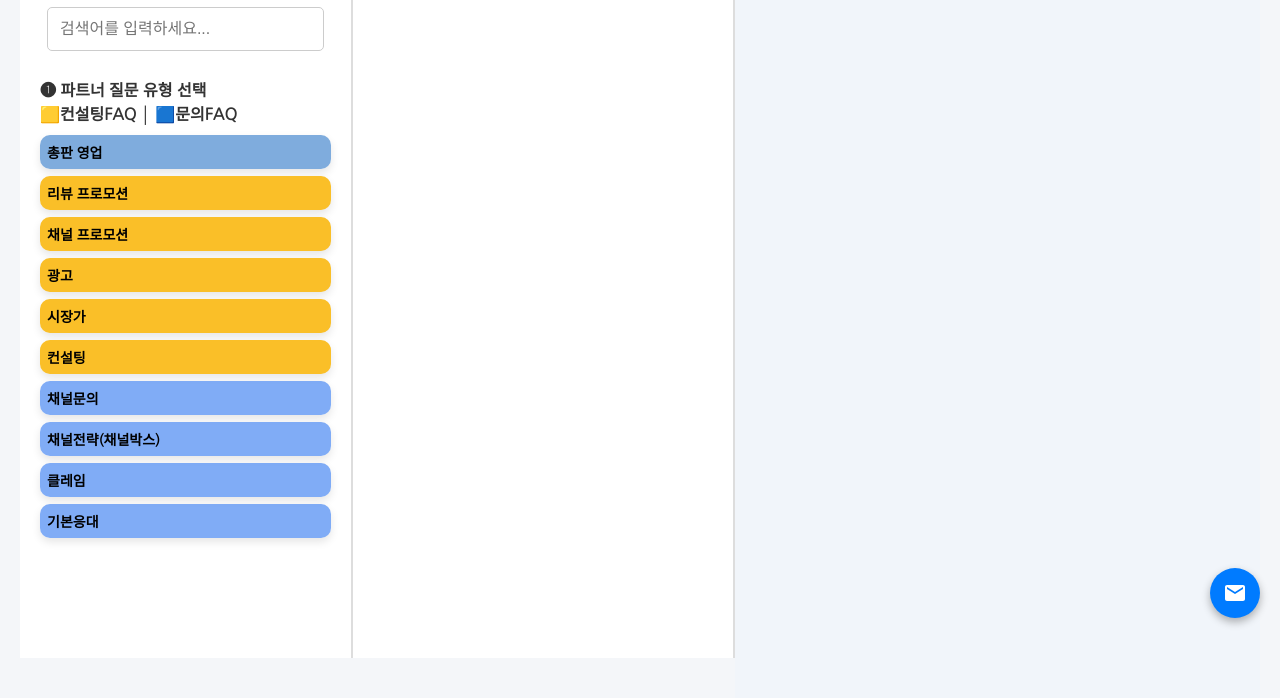
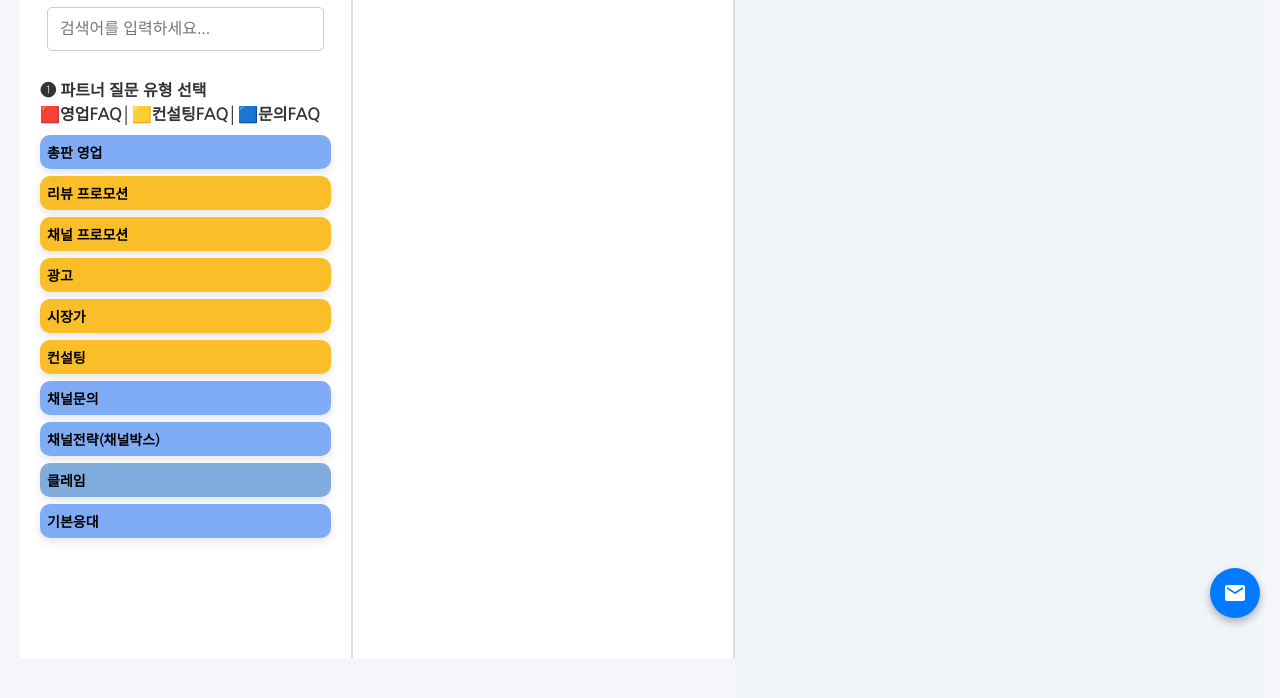
Before and after one commit to laura2076/trip11, a plain HTML site: page index.html in a window 1280 px wide. Shown: the part 162-860 px from the top of the page. Drawn offline with Linux system fonts and the light colour scheme.

Commit message:
Update index.html
Signed-off-by: laura2076 <laura@trip11.co.kr>

```diff
--- a/index.html
+++ b/index.html
@@ -3,7 +3,7 @@
 <head>
   <meta charset="UTF-8">
   <meta name="viewport" content="width=device-width, initial-scale=1.0">
-  <title>FAQ 검색</title>
+  <title>세일즈 FAQ</title>
   <!-- 나눔고딕 폰트 적용 -->
   <link href="https://fonts.googleapis.com/css2?family=Nanum+Gothic&display=swap" rel="stylesheet">
   <!-- Google tag (gtag.js) -->
@@ -343,7 +343,7 @@
   <!-- 왼쪽 사이드바 -->
   <div class="faq-section" id="sidebar">
     <div class="faq-header">
-      <h1>FAQ 검색</h1>
+      <h1>세일즈 FAQ 검색</h1>
       <button class="info-button" onclick="toggleTooltip()">!</button>
     </div>
 
@@ -357,7 +357,7 @@
     <div class="search-container">
       <input type="text" id="search" placeholder="검색어를 입력하세요..." onkeyup="filterFAQ()">
     </div>
-    <p class="sidebar-label"><strong>❶ 파트너 질문 유형 선택<br> 🟨컨설팅FAQ │ 🟦문의FAQ</strong></p>
+    <p class="sidebar-label"><strong>❶ 파트너 질문 유형 선택<br>🟥영업FAQ│🟨컨설팅FAQ│🟦문의FAQ</strong></p>
     <div id="topCategoryContainer"></div>
   </div>
 
@@ -401,6 +401,7 @@
   <script>
     // ----- 추가: topCategory별 기본 색상 정의 -----
     const topCategoryDefaultColors = {
+      "총판 영업": "rgb(88 147 244 / 76%)",
       "리뷰 프로모션": "#FABF28",
       "채널 프로모션": "#FABF28",
       "광고": "#FABF28",
@@ -408,7 +409,6 @@
       "컨설팅": "#FABF28",
       "채널문의": "rgb(88 147 244 / 76%)",
       "채널전략(채널박스)": "rgb(88 147 244 / 76%)",
-      "클레임": "rgb(88 147 244 / 76%)",
       "기본응대": "rgb(88 147 244 / 76%)",
       // 여기에 다른 topCategory와 기본 색상을 추가하세요
     };
@@ -506,6 +506,206 @@
   category: "도입",
   subCategory: "정보확인",
   question: "시설이 좀 오래됐는데, 그런 펜션도 총판 가능한가요?",
+  response: "(준비중입니다.)",
+},
+      {
+  topCategory: "총판 영업",
+  scenario: "총판A",
+  category: "상담진행",
+  subCategory: "계약조건",
+  question: "계약 기간은 어떻게 되나요?",
+  response: "(준비중입니다.)",
+},
+{
+  topCategory: "총판 영업",
+  scenario: "총판A",
+  category: "상담진행",
+  subCategory: "계약조건",
+  question: "총판 수수료는 얼마인가요?",
+  response: "(준비중입니다.)",
+},
+{
+  topCategory: "총판 영업",
+  scenario: "총판A",
+  category: "상담진행",
+  subCategory: "계약조건",
+  question: "(경쟁사보다) 수수료가 높은 이유는 뭔가요?",
+  response: "(준비중입니다.)",
+},
+{
+  topCategory: "총판 영업",
+  scenario: "총판A",
+  category: "상담진행",
+  subCategory: "계약조건",
+  question: "수수료 외에 추가로 드는 비용은 없나요?",
+  response: "(준비중입니다.)",
+},
+{
+  topCategory: "총판 영업",
+  scenario: "총판A",
+  category: "상담진행",
+  subCategory: "계약조건",
+  question: "수수료만큼 효과가 확실히 있나요?",
+  response: "(준비중입니다.)",
+},
+{
+  topCategory: "총판 영업",
+  scenario: "총판A",
+  category: "상담진행",
+  subCategory: "계약조건",
+  question: "계약 중 해지하면 어떻게 되나요?",
+  response: "(준비중입니다.)",
+},
+{
+  topCategory: "총판 영업",
+  scenario: "총판A",
+  category: "상담진행",
+  subCategory: "계약조건",
+  question: "중간에 해지하면 위약금은 얼마인가요?",
+  response: "(준비중입니다.)",
+},
+{
+  topCategory: "총판 영업",
+  scenario: "총판A",
+  category: "상담진행",
+  subCategory: "마케팅",
+  question: "예약률이나 매출이 보장되나요?",
+  response: "(준비중입니다.)",
+},
+{
+  topCategory: "총판 영업",
+  scenario: "총판A",
+  category: "상담진행",
+  subCategory: "계약조건",
+  question: "매출 두 배 오른다는 걸 계약서에 명시해줄 수 있나요?",
+  response: "(준비중입니다.)",
+},
+{
+  topCategory: "총판 영업",
+  scenario: "총판A",
+  category: "상담진행",
+  subCategory: "계약조건",
+  question: "매출이 높은 편인데, 저한테만 제공되는 혜택이 있나요?",
+  response: "(준비중입니다.)",
+},
+{
+  topCategory: "총판 영업",
+  scenario: "총판A",
+  category: "상담진행",
+  subCategory: "마케팅",
+  question: "마케팅은 구체적으로 어떤 방식으로 진행되나요?",
+  response: "(준비중입니다.)",
+},
+{
+  topCategory: "총판 영업",
+  scenario: "총판A",
+  category: "상담진행",
+  subCategory: "마케팅",
+  question: "공실은 어떤 방식으로 관리해주나요?",
+  response: "(준비중입니다.)",
+},
+{
+  topCategory: "총판 영업",
+  scenario: "총판A",
+  category: "상담진행",
+  subCategory: "마케팅",
+  question: "요즘 다른 펜션들은 마케팅을 어떻게 하나요?",
+  response: "(준비중입니다.)",
+},
+{
+  topCategory: "총판 영업",
+  scenario: "총판A",
+  category: "상담진행",
+  subCategory: "마케팅",
+  question: "연동 가능한 예약 채널은 어디 어디인가요?",
+  response: "(준비중입니다.)",
+},
+{
+  topCategory: "총판 영업",
+  scenario: "총판A",
+  category: "상담진행",
+  subCategory: "광고",
+  question: "광고비는 별도로 드나요?",
+  response: "(준비중입니다.)",
+},
+{
+  topCategory: "총판 영업",
+  scenario: "총판A",
+  category: "상담진행",
+  subCategory: "광고",
+  question: "광고는 어떤 방식으로 나가나요?",
+  response: "(준비중입니다.)",
+},
+{
+  topCategory: "총판 영업",
+  scenario: "총판A",
+  category: "상담진행",
+  subCategory: "광고",
+  question: "트립일레븐에서 광고도 지원해주시나요?",
+  response: "(준비중입니다.)",
+},
+{
+  topCategory: "총판 영업",
+  scenario: "총판A",
+  category: "상담진행",
+  subCategory: "광고",
+  question: "블로그나 인스타 같은 SNS도 같이 해주시나요?",
+  response: "(준비중입니다.)",
+},
+{
+  topCategory: "총판 영업",
+  scenario: "총판A",
+  category: "상담진행",
+  subCategory: "운영",
+  question: "정산은 어떤 방식으로 진행되나요?",
+  response: "(준비중입니다.)",
+},
+{
+  topCategory: "총판 영업",
+  scenario: "총판A",
+  category: "상담진행",
+  subCategory: "운영",
+  question: "정산 방식이 다른 업체랑 왜 다른가요?",
+  response: "(준비중입니다.)",
+},
+{
+  topCategory: "총판 영업",
+  scenario: "총판A",
+  category: "상담진행",
+  subCategory: "운영",
+  question: "기존 대행사랑 병행해서 운영할 수 있나요?",
+  response: "(준비중입니다.)",
+},
+{
+  topCategory: "총판 영업",
+  scenario: "총판A",
+  category: "상담진행",
+  subCategory: "운영",
+  question: "특정 채널만 따로 제가 직접 팔 수는 없나요?",
+  response: "(준비중입니다.)",
+},
+{
+  topCategory: "총판 영업",
+  scenario: "총판A",
+  category: "상담진행",
+  subCategory: "운영",
+  question: "기존 채널에 있는 리뷰도 이관 가능한가요?",
+  response: "(준비중입니다.)",
+},
+{
+  topCategory: "총판 영업",
+  scenario: "총판A",
+  category: "상담진행",
+  subCategory: "운영",
+  question: "현장에서 추가 인원이나 바베큐, 미온수 비용도 받을 수 있나요?",
+  response: "(준비중입니다.)",
+},
+{
+  topCategory: "총판 영업",
+  scenario: "총판A",
+  category: "상담진행",
+  subCategory: "운영",
+  question: "세금계산서 발행되나요?",
   response: "(준비중입니다.)",
 },
 {
```
